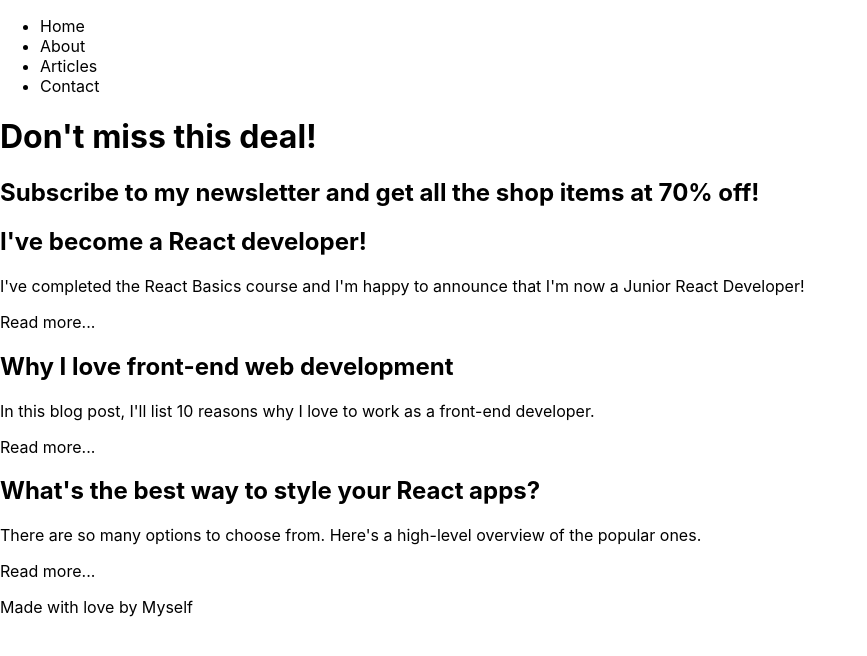
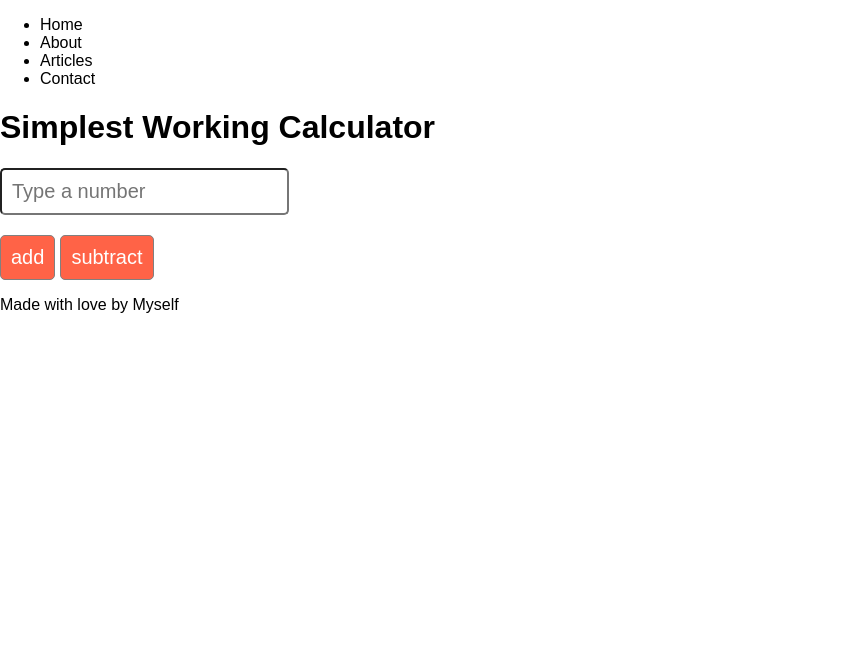
Before and after one commit to tanzimr8/Meta_basic_react, a React (Create React App) app: page / in a window 1280 px wide. Shown: the top 656 px of the page, without its empty margins (0-867 px from the left). Built offline with nearby package versions, Linux system fonts and the light colour scheme.

Commit message:
start the calculator app

```diff
--- a/src/App.css
+++ b/src/App.css
@@ -1,4 +1,4 @@
-.App {
+/* .App {
   text-align: center;
 }
 
@@ -35,4 +35,28 @@
   to {
     transform: rotate(360deg);
   }
+} */
+
+* {
+  font-family: sans-serif;
 }
+input,
+button {
+  font-size: 20px;
+  padding: 10px;
+  border-radius: 5px;
+}
+input {
+  display: block;
+  margin-bottom: 20px;
+}
+button {
+  border: 1px solid gray;
+  background: whitesmoke;
+  margin-right: 5px;
+}
+button:nth-last-child(2),
+button:nth-last-child(1) {
+  background: tomato;
+  color: white;
+}
--- a/src/App.js
+++ b/src/App.js
@@ -1,18 +1,69 @@
+import {useState,useRef} from "react";
 import './App.css';
 import Nav from './components/Nav';
-import Promo from './components/Promo';
-import Intro1 from './components/Intro1';
-import Intro2 from './components/Intro2';
-import Intro3 from './components/Intro3';
+// import Promo from './components/Promo';
+// import Intro1 from './components/Intro1';
+// import Intro2 from './components/Intro2';
+// import Intro3 from './components/Intro3';
 import Footer from './components/Footer';
 function App() {
+  const inputRef = useRef(null);
+  const resultRef = useRef(null);
+  const [result, setResult] = useState(0);
+
+  function plus(e) {
+    e.preventDefault();
+    setResult((result) => result + Number(inputRef.current.value));
+  };
+
+  function minus(e) {
+  	// Add the code for the minus function
+  };
+
+  function times(e) {
+    // Add the code for the plus function
+  };
+
+  function divide(e) {
+    // Add the code for the divide function
+  };
+
+  function resetInput(e) {
+    // Add the code for the resetInput function
+  };
+
+  function resetResult(e) {
+  	// Add the code for the resetResult function
+  };
   return (
     <>
       <Nav/>
-      <Promo discount ="70%"/>
+      {/* <Promo discount ="70%"/>
       <Intro1/>
       <Intro2/>
-      <Intro3/>
+      <Intro3/> */}
+      <div className="App">
+      <div>
+        <h1>Simplest Working Calculator</h1>
+      </div>
+      <form>
+        <p ref={resultRef}>
+          {/* add the value of the current total */}
+        </p>
+        <input
+          pattern="[0-9]"
+          ref={inputRef}
+          type="number"
+          placeholder="Type a number"
+        />
+        <button onClick={plus}>add</button>
+        <button onClick={minus}>subtract</button>
+        {/* Add the multiply button */}
+        {/* Add the divide button */}
+        {/* Add the resetInput button */}
+        {/* Add the resetResult button */}
+      </form>
+      </div>
       <Footer/>
     </>
 
```
